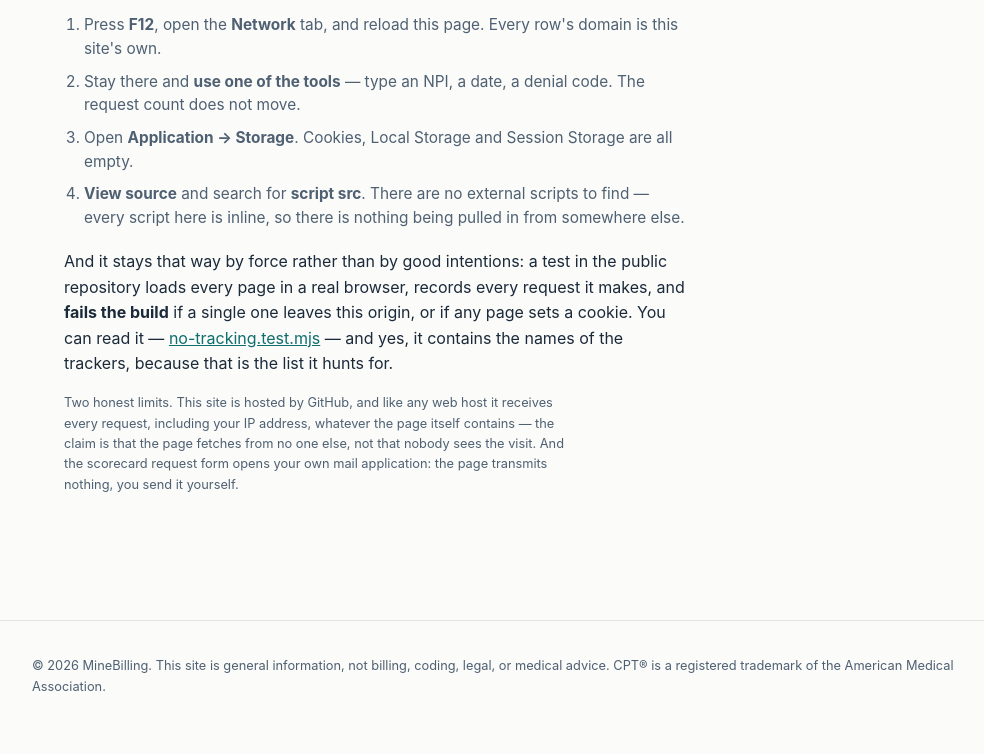
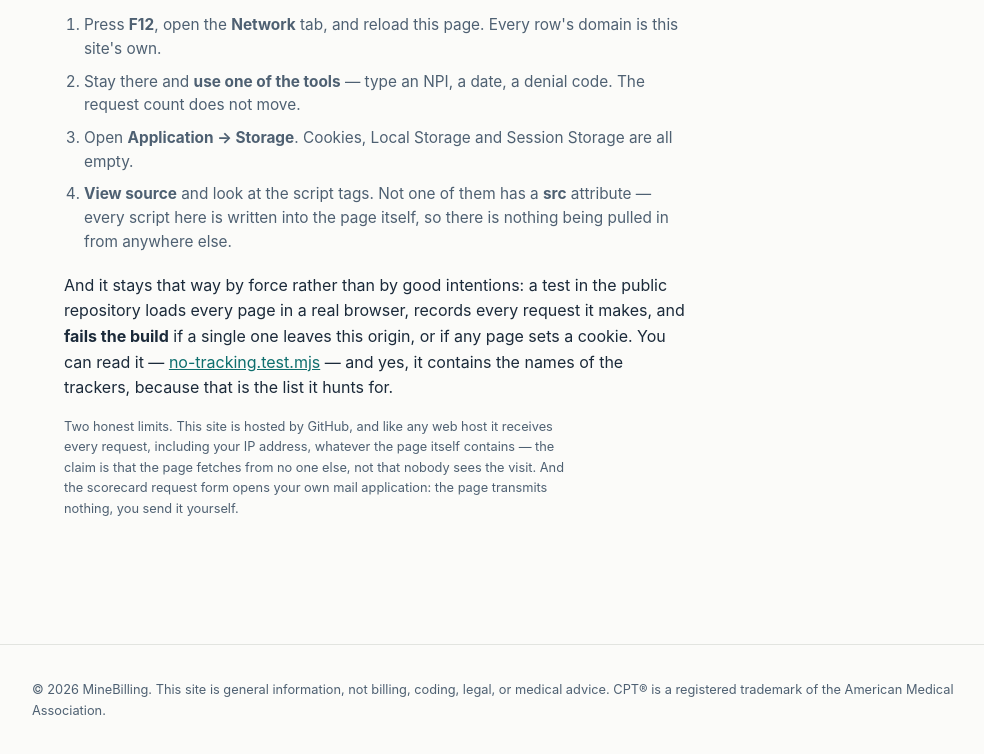
Before and after one commit to OtotaO/minebilling-site, a website: page index.html in a window 1280 px wide. Shown: the part 2347-3101 px from the top of the page, without its empty margins (128-1112 px from the left). Drawn offline with Linux system fonts and the light colour scheme.

Commit message:
Reword the view-source step so it isn't its own only hit
The step said search for "script src" and promised zero hits, but the
instruction contains that literal string, so the reader's search finds the
sentence they just read. Same self-referential shape as the tracker-name
draft, milder but still wrong. Points at the script tags instead.

```diff
--- a/index.html
+++ b/index.html
@@ -117,9 +117,9 @@
       code. The request count does not move.</li>
       <li>Open <strong>Application → Storage</strong>. Cookies, Local Storage and Session
       Storage are all empty.</li>
-      <li><strong>View source</strong> and search for <strong>script src</strong>. There are
-      no external scripts to find — every script here is inline, so there is nothing being
-      pulled in from somewhere else.</li>
+      <li><strong>View source</strong> and look at the script tags. Not one of them has a
+      <strong>src</strong> attribute — every script here is written into the page itself, so
+      there is nothing being pulled in from anywhere else.</li>
     </ol>
     <p>And it stays that way by force rather than by good intentions: a test in the public
     repository loads every page in a real browser, records every request it makes, and
```
